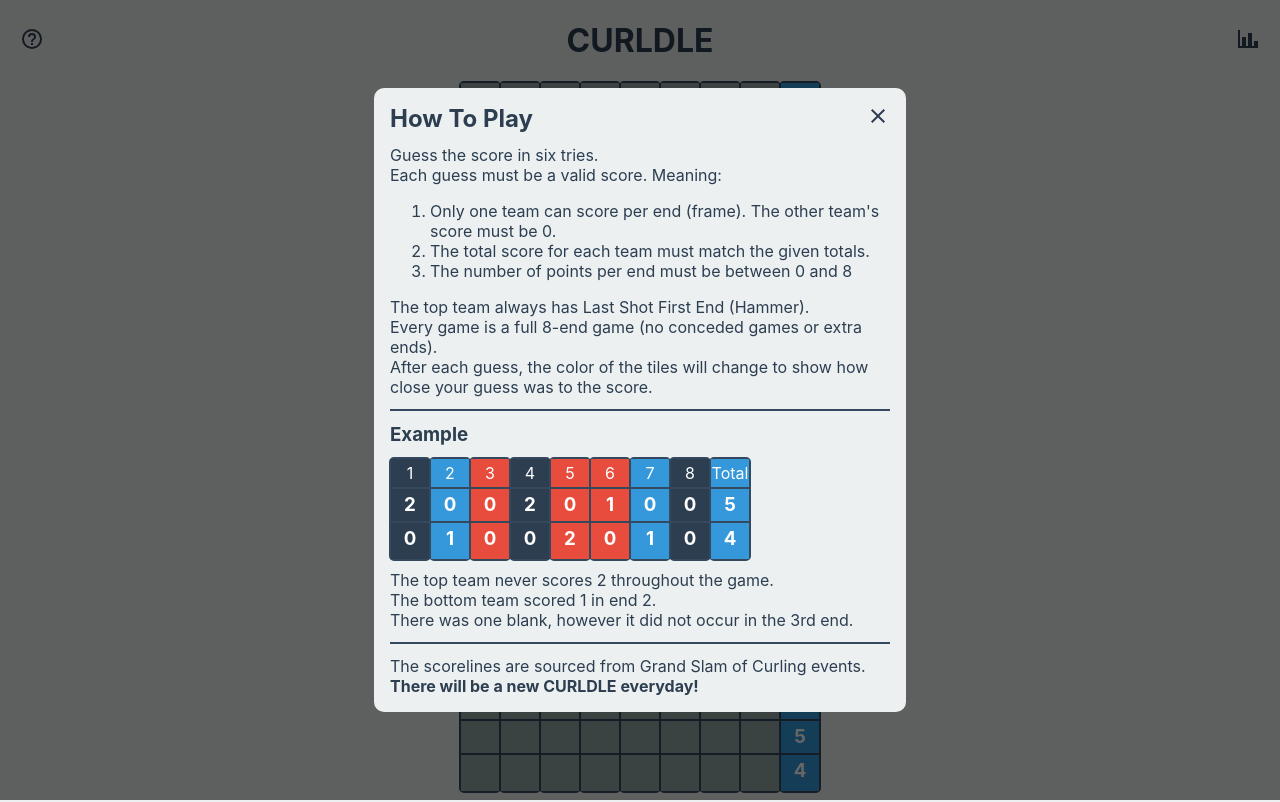
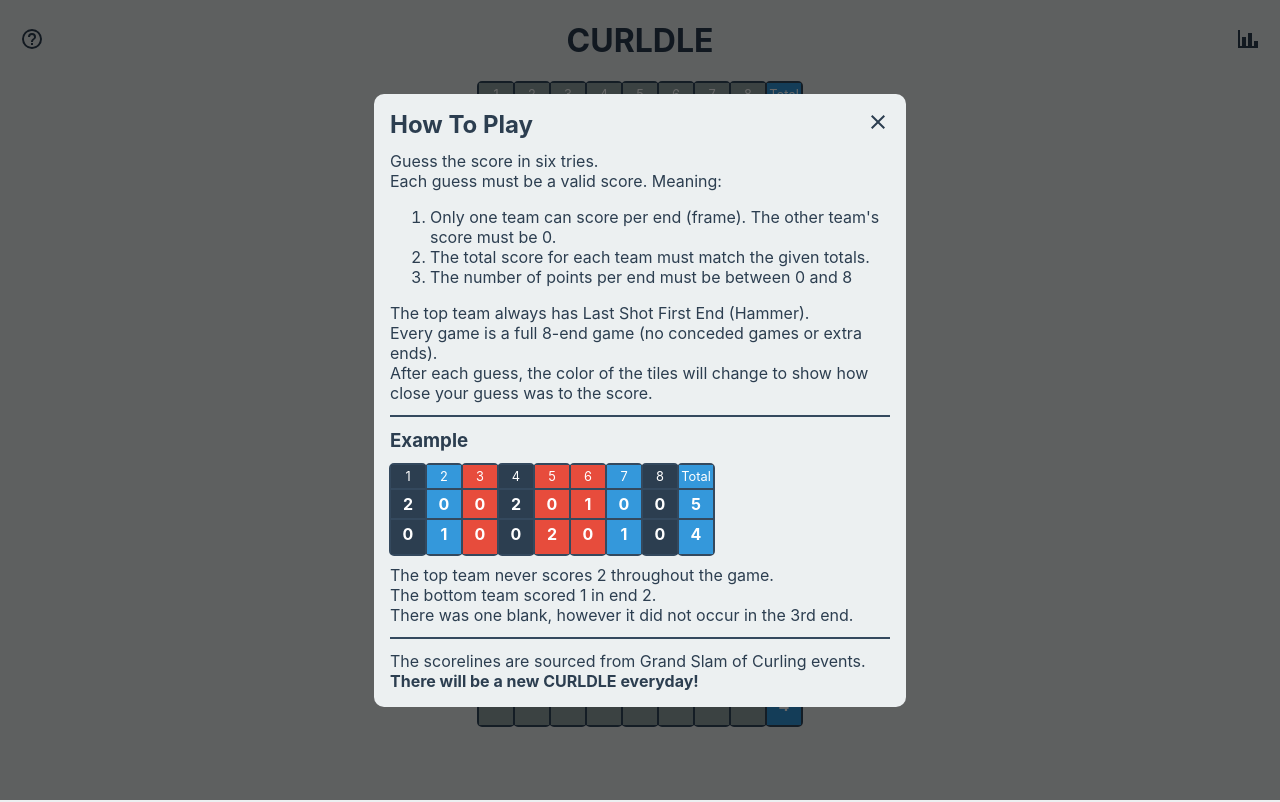
Before and after one commit to cole-adams/curldle, a React (Create React App) app: page / in a window 1280 px wide. Built offline with nearby package versions, Linux system fonts and the light colour scheme.

Commit message:
Reduce board size

```diff
--- a/src/components/EndScore.module.css
+++ b/src/components/EndScore.module.css
@@ -1,6 +1,6 @@
 .scene {
-    width: 40px;
-    height: 100px;
+    width: 36px;
+    height: 89px;
     perspective: none;
 }
 
@@ -47,11 +47,13 @@
 
 .score {
     margin: 4px;
-    height: 24px;
+    height: 20px;
+    font-size: 1em
 }
 
 .end-title {
     margin: 4px 0px;
+    font-size: 0.8em;
 }
 
 .correct {
```
